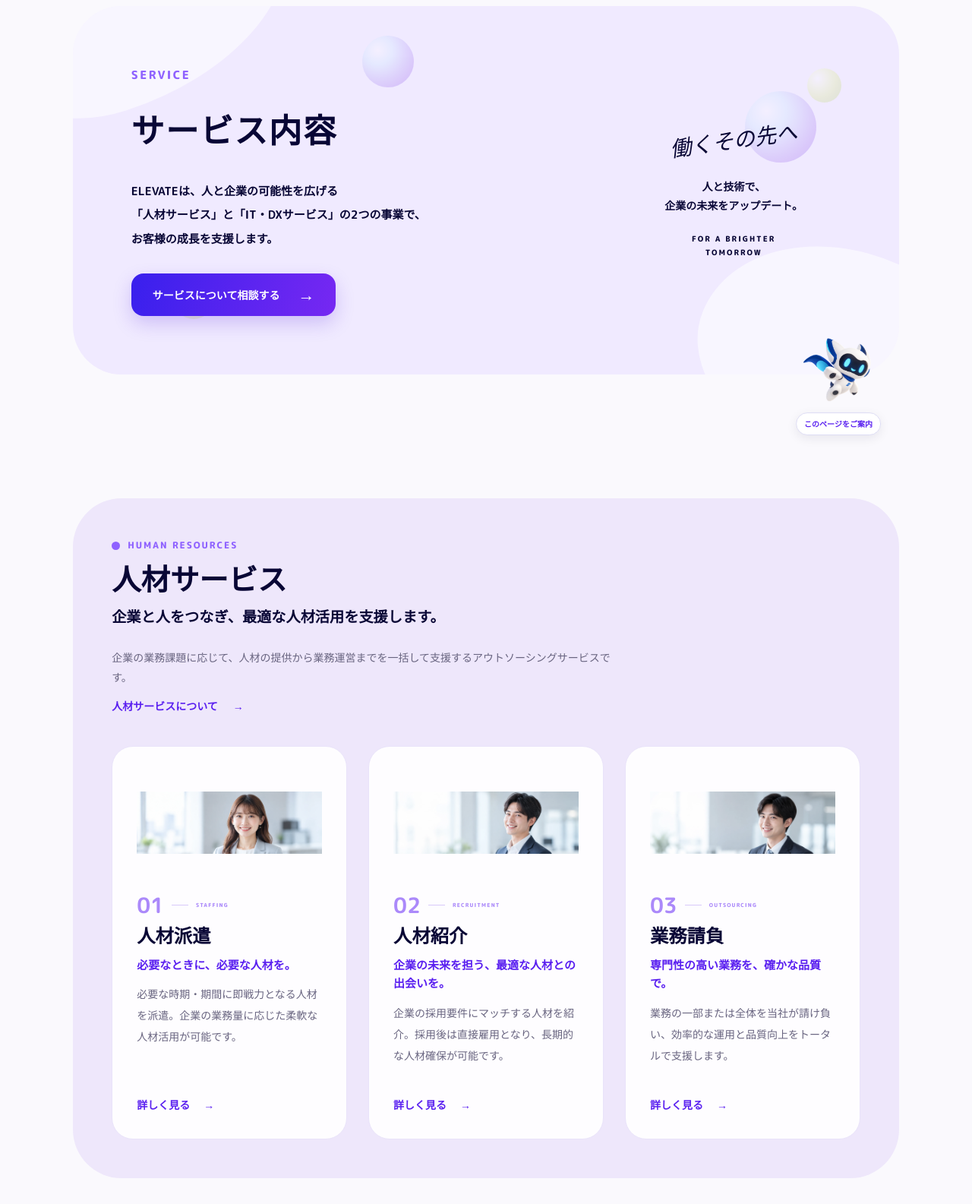
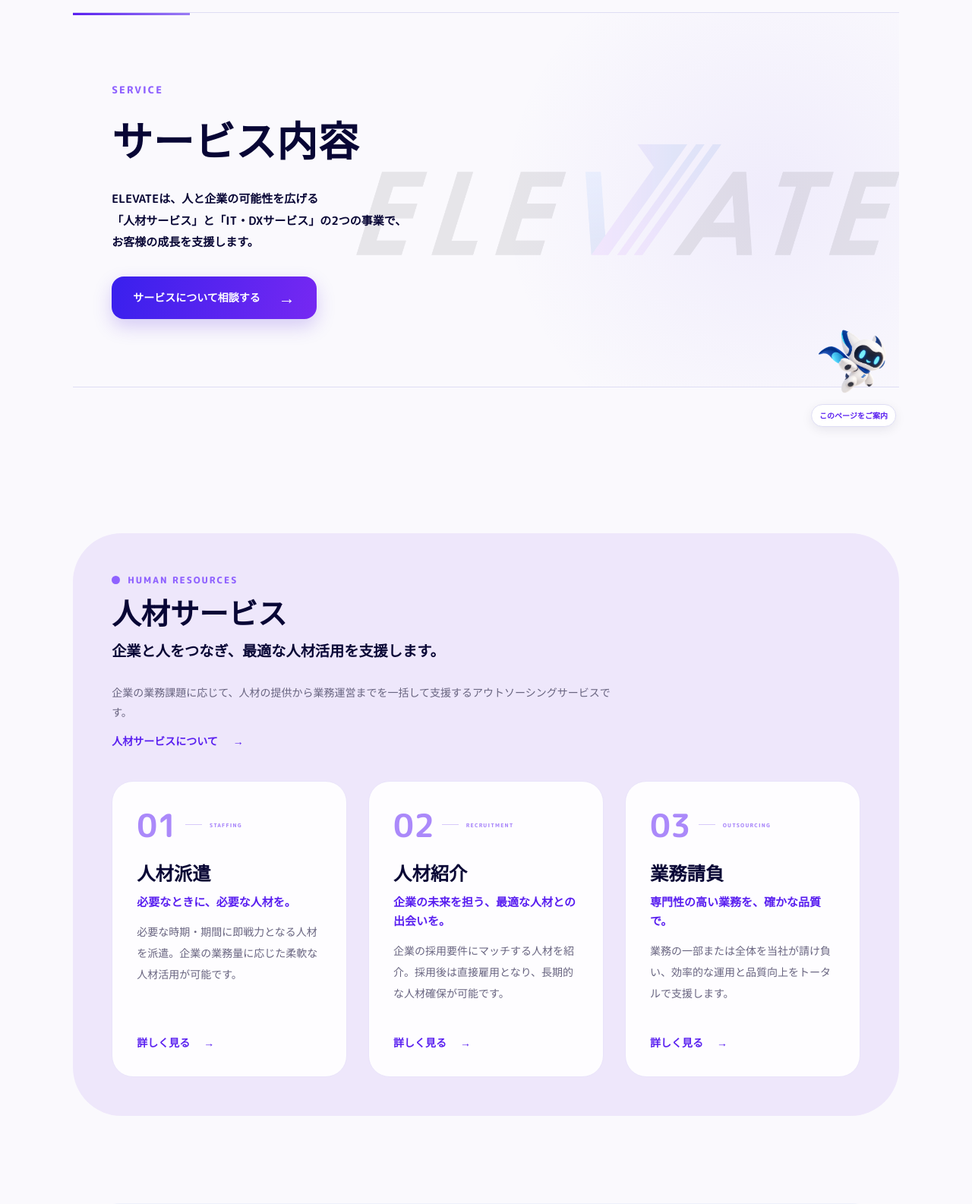
Before and after one commit to akinai-user/ELEVATE-variant-b, a PHP site: page /service/index.html in a window 1280 px wide. Shown: the part 180-1765 px from the top of the page at 76% size. Run offline with PHP 8.4, Linux system fonts and the light colour scheme.

Commit message:
feat: ページトップボタンを全ページ共通化し、下層ページのデザインを調整

```diff
--- a/commn/css/experience.css
+++ b/commn/css/experience.css
@@ -491,13 +491,101 @@ body { font-family: var(--site-font); }
 }
 @media print { .page-guide { display: none; } }
 
-/* Keep the panel clipped; its companion overlaps the outside edge independently. */
-.hero-shell { position: relative; width: var(--page-width); margin: 8px auto 48px; }
-.hero-shell > .dx-hero { width: 100%; margin: 0; }
-.hero-shell > .page-guide { position: absolute; right: 32px; bottom: -80px; width: auto; padding: 0; background: transparent; }
+/* Internal page openings share the TOP page's open canvas and quiet wordmark. */
+.hero-shell {
+  position: relative;
+  width: var(--page-width);
+  margin: 16px auto 76px;
+}
+.hero-shell > .dx-hero {
+  width: 100%;
+  min-height: 360px;
+  margin: 0;
+  border-block: 1px solid var(--line);
+  border-radius: 0;
+  background: radial-gradient(circle at 84% 50%, rgb(101 64 232 / 7%), transparent 37%);
+  overflow: clip;
+}
+.hero-shell > .dx-hero::before {
+  content: "";
+  z-index: 0;
+  top: 50%;
+  right: -0.08em;
+  bottom: auto;
+  left: auto;
+  width: clamp(300px, 56vw, 720px);
+  height: auto;
+  aspect-ratio: 1300 / 265;
+  border-radius: 0;
+  background: url("../../images/common/logo.png") center / contain no-repeat;
+  opacity: 0.08;
+  transform: translateY(-50%);
+}
+.hero-shell > .dx-hero::after {
+  content: "";
+  z-index: 2;
+  top: 0;
+  right: auto;
+  bottom: auto;
+  left: 0;
+  width: clamp(88px, 12vw, 168px);
+  height: 3px;
+  border-radius: 0;
+  background: linear-gradient(90deg, var(--purple), #9a7cf4);
+  transform: none;
+}
+.hero-shell .dx-orb,
+.hero-shell .renewal-hero__visual,
+.hero-shell .registration-hero__visual { display: none; }
+.hero-shell .renewal-hero__inner,
+.hero-shell .renewal-hero--center .renewal-hero__inner,
+.hero-shell .registration-hero__inner {
+  display: block;
+  width: 100%;
+  padding: clamp(56px, 7vw, 96px) clamp(0px, 4vw, 56px);
+  text-align: left;
+}
+.hero-shell .renewal-hero__copy,
+.hero-shell .registration-hero__copy { max-width: 820px; }
+.hero-shell .renewal-hero h1,
+.hero-shell .advance-hero h1,
+.hero-shell .registration-hero h1 {
+  font-size: clamp(34px, 4.2vw, 58px);
+  line-height: 1.42;
+  letter-spacing: 0.01em;
+}
+.hero-shell .renewal-hero .renewal-eyebrow,
+.hero-shell .dx-eyebrow { margin-bottom: 18px; font-size: 13px; }
+.hero-shell .renewal-hero__description,
+.hero-shell .advance-hero__description { max-width: 48em; margin-top: 24px; line-height: 1.9; }
+.hero-shell .advance-hero .dx-hero__inner {
+  width: 100%;
+  padding: clamp(56px, 7vw, 96px) clamp(0px, 4vw, 56px);
+  text-align: left;
+}
+.hero-shell > .page-guide {
+  position: absolute;
+  right: 12px;
+  bottom: -52px;
+  width: auto;
+  padding: 0;
+  background: transparent;
+}
 @media (max-width: 767px) {
-  .hero-shell { margin-top: 0; }
-  .hero-shell > .page-guide { right: 24px; bottom: -76px; }
+  .hero-shell { margin: 0 auto 64px; }
+  .hero-shell > .dx-hero { min-height: 0; background: radial-gradient(circle at 100% 35%, rgb(101 64 232 / 5%), transparent 55%); }
+  .hero-shell > .dx-hero::before { right: -70px; width: clamp(250px, 90vw, 400px); opacity: 0.05; }
+  .hero-shell .renewal-hero__inner,
+  .hero-shell .renewal-hero--center .renewal-hero__inner,
+  .hero-shell .registration-hero__inner,
+  .hero-shell .advance-hero .dx-hero__inner { padding: 52px 0 68px; }
+  .hero-shell .renewal-hero h1,
+  .hero-shell .advance-hero h1,
+  .hero-shell .registration-hero h1 { font-size: clamp(29px, 8vw, 38px); line-height: 1.5; }
+  .hero-shell .renewal-hero__description,
+  .hero-shell .advance-hero__description { margin-top: 18px; font-size: 13px; }
+  .hero-shell > .page-guide { right: 0; bottom: -44px; }
+  .hero-shell .page-guide__mascot { width: 72px; }
 }
 
 /* note customer stories: static cards and the pre-publication state. */
--- a/commn/js/common.js
+++ b/commn/js/common.js
@@ -27,6 +27,52 @@
     if ("ResizeObserver" in window) new ResizeObserver(syncHeight).observe(header);
     else window.addEventListener("resize", syncHeight);
     window.addEventListener("scroll", syncShadow, { passive: true });
+  };
+
+  const initBackToTop = () => {
+    const button = document.createElement("button");
+    button.className = "back-to-top";
+    button.type = "button";
+    button.setAttribute("aria-label", "ページ上部へ戻る");
+    button.dataset.backToTop = "";
+    button.hidden = true;
+
+    const arrow = document.createElement("span");
+    arrow.className = "back-to-top__arrow";
+    arrow.setAttribute("aria-hidden", "true");
+    arrow.textContent = "↑";
+    const label = document.createElement("span");
+    label.className = "back-to-top__label";
+    label.setAttribute("aria-hidden", "true");
+    label.textContent = "TOP";
+    button.append(arrow, label);
+    document.body.append(button);
+
+    const hero = document.querySelector(".hero-shell, .hero");
+    const header = document.querySelector(".top-header");
+    const reducedMotion = window.matchMedia("(prefers-reduced-motion: reduce)");
+    let framePending = false;
+    const sync = () => {
+      const headerHeight = header?.getBoundingClientRect().height || 0;
+      button.hidden = hero
+        ? hero.getBoundingClientRect().bottom > headerHeight
+        : window.scrollY < Math.max(400, window.innerHeight * 0.6);
+      framePending = false;
+    };
+    const scheduleSync = () => {
+      if (framePending) return;
+      framePending = true;
+      requestAnimationFrame(sync);
+    };
+
+    sync();
+    window.addEventListener("scroll", scheduleSync, { passive: true });
+    window.addEventListener("resize", scheduleSync);
+    window.addEventListener("pageshow", scheduleSync);
+    if (hero && "ResizeObserver" in window) new ResizeObserver(scheduleSync).observe(hero);
+    button.addEventListener("click", () => {
+      window.scrollTo({ top: 0, behavior: reducedMotion.matches ? "auto" : "smooth" });
+    });
   };
 
   const initMenu = () => {
@@ -775,6 +821,7 @@
   }
   initMascotGuides();
   initStickyHeader();
+  initBackToTop();
   initMenu();
   initServiceMenu();
   initPageTransitions();
--- a/service/css/overview.css
+++ b/service/css/overview.css
@@ -28,8 +28,6 @@
 
 .overview-card__visual img { display: block; width: 100%; height: 100%; object-fit: cover; border-radius: 55% 45% 48% 52% / 56% 40% 60% 44%; }
 
-#human-resources .overview-card__visual img { object-position: 68% center; }
-
 .overview-card__visual::before, .overview-card__visual::after { content: ""; position: absolute; z-index: 1; border-radius: 50%; pointer-events: none; }
 
 .overview-card__visual::before { width: 42px; height: 42px; top: 0; right: 4%; background: radial-gradient(circle at 30% 25%,#fff,#ecff8f 42%,#d2ee54 80%); }
@@ -43,6 +41,10 @@
 .overview-card__meta > span { width: 22px; height: 1px; background: #d7c9fa; }
 
 .overview-card__meta small { font-size: 7px; font-weight: 800; letter-spacing: .17em; }
+
+#human-resources .overview-card__meta { margin-bottom: 22px; }
+
+#human-resources .overview-card__meta b { font-size: 42px; }
 
 .overview-card h3 { margin: 0 0 8px; font-size: clamp(20px,1.9vw,26px); line-height: 1.45; }
 
--- a/service/index.html
+++ b/service/index.html
@@ -97,8 +97,6 @@
         </div>
         <div class="overview-grid">
           <article class="overview-card" data-reveal>
-            <div class="overview-card__visual"><img src="../images/top/interview-02.webp" alt="" width="1200" height="800" loading="lazy">
-            </div>
             <p class="overview-card__meta"><b>01</b><span></span><small>STAFFING</small>
             </p>
             <h3>人材派遣</h3>
@@ -106,8 +104,6 @@
             <p class="overview-card__description">必要な時期・期間に即戦力となる人材を派遣。企業の業務量に応じた柔軟な人材活用が可能です。</p><a class="overview-card__link hover-underline" href="staffing/staffing-agency/index.html" aria-label="人材派遣について詳しく見る">詳しく見る <span aria-hidden="true">→</span></a>
           </article>
           <article class="overview-card" data-reveal>
-            <div class="overview-card__visual"><img src="../images/top/interview-01.webp" alt="" width="1200" height="800" loading="lazy">
-            </div>
             <p class="overview-card__meta"><b>02</b><span></span><small>RECRUITMENT</small>
             </p>
             <h3>人材紹介</h3>
@@ -115,8 +111,6 @@
             <p class="overview-card__description">企業の採用要件にマッチする人材を紹介。採用後は直接雇用となり、長期的な人材確保が可能です。</p><a class="overview-card__link hover-underline" href="staffing/recruitment-agency/index.html" aria-label="人材紹介について詳しく見る">詳しく見る <span aria-hidden="true">→</span></a>
           </article>
           <article class="overview-card" data-reveal>
-            <div class="overview-card__visual"><img src="../images/top/interview-03.webp" alt="" width="1200" height="800" loading="lazy">
-            </div>
             <p class="overview-card__meta"><b>03</b><span></span><small>OUTSOURCING</small>
             </p>
             <h3>業務請負</h3>
```
Also changed, not shown: commn/css/site-shell.css (+56 -0 lines), css/style.css (+4 -41 lines), index.html (+1 -10 lines), js/script.js (+0 -32 lines), README.md, images/top/interview-01.webp (deleted), images/top/interview-02.webp (deleted), images/top/interview-03.webp (deleted).
